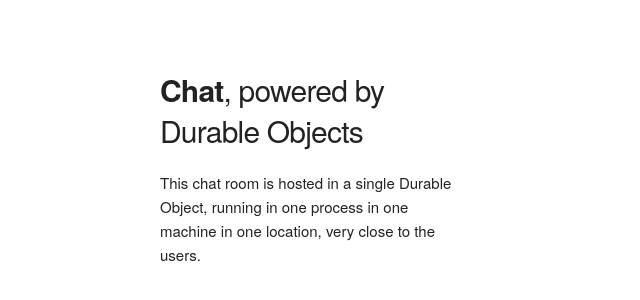
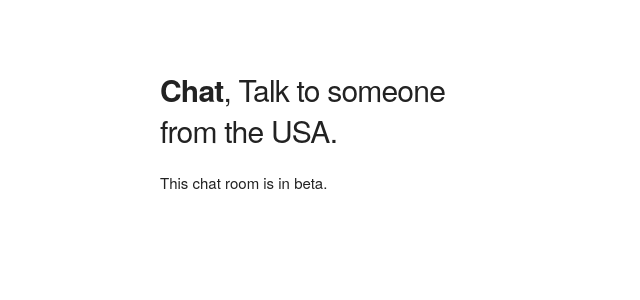
Before and after one commit to coltonsr77/durable-chat-template, a React app: page public/index.html in a window 1280 px wide. Shown: the part 170-470 px from the top of the page, without its empty margins (0-640 px from the left). Built offline with nearby package versions, Linux system fonts and the light colour scheme.

Commit message:
Update index.html

```diff
--- a/public/index.html
+++ b/public/index.html
@@ -32,10 +32,9 @@
 		<div class="container" style="width: 95%; height: 100%">
 			<div class="row" style="height: 100%">
 				<div class="one-third column" style="margin-top: 25%">
-					<h4><b>Chat</b>, powered by Durable Objects</h4>
+					<h4><b>Chat</b>, Talk to someone from the USA.</h4>
 					<p>
-						This chat room is hosted in a single Durable Object, running in one
-						process in one machine in one location, very close to the users.
+						This chat room is in beta.
 					</p>
 				</div>
 				<div class="two-thirds column" id="root"></div>
```
